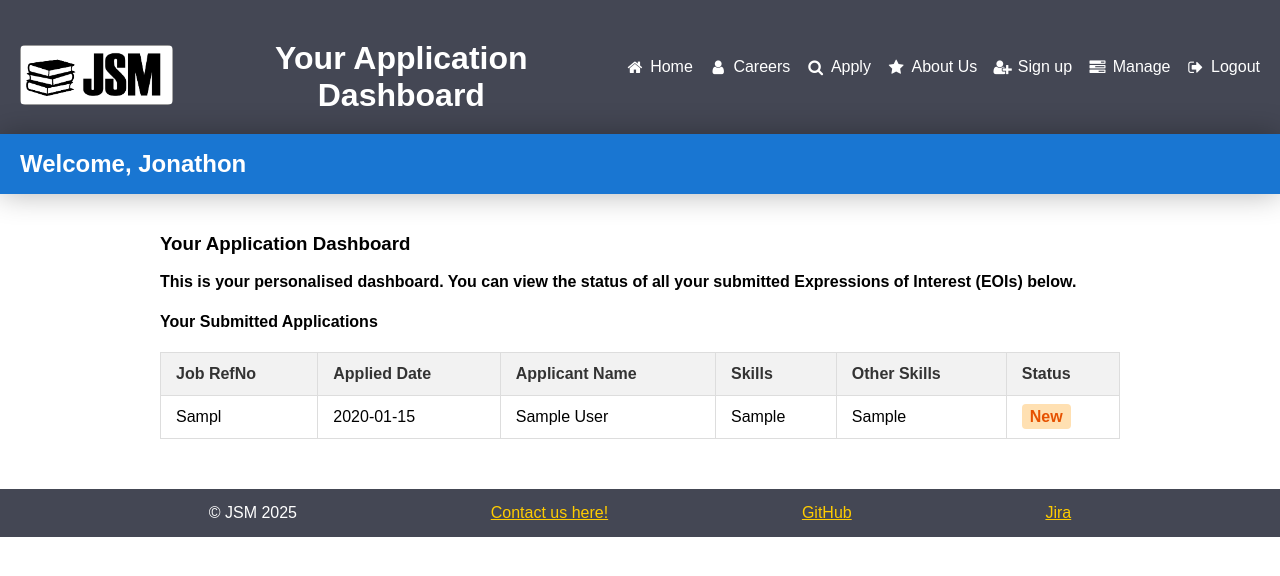
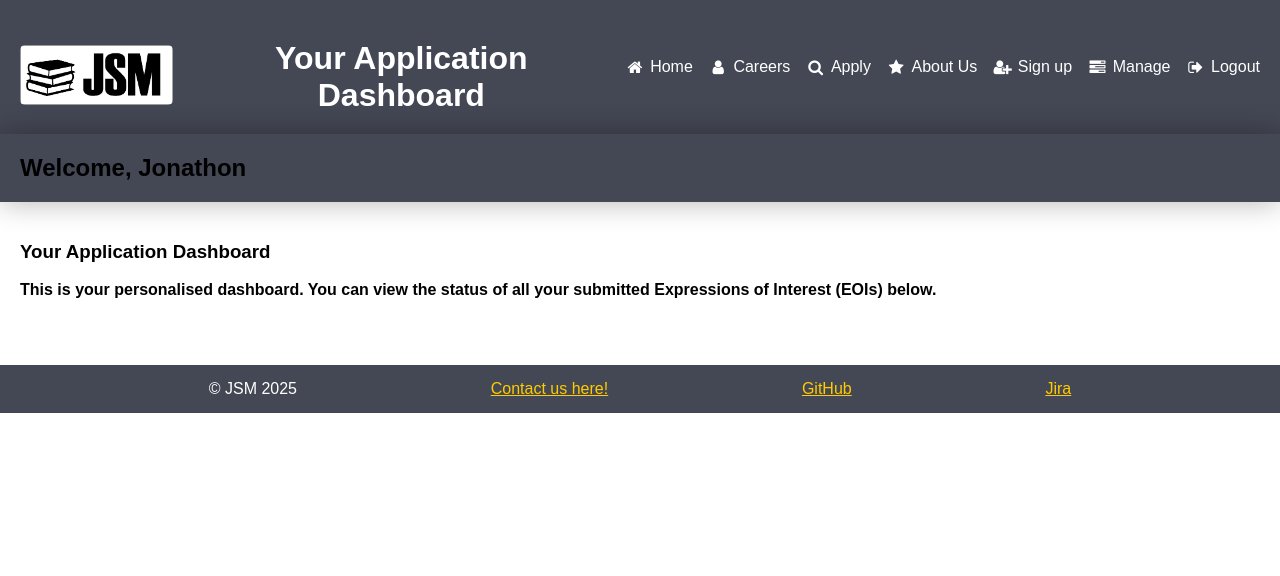
Before and after one commit to mph3196/appliedWebProjectPart2, a PHP site: page /dashboard.php in a window 1280 px wide. Shown: the top 576 px of the page. Run offline with PHP 8.4, Linux system fonts and the light colour scheme; a user stored in the database is signed in; tables that the repository leaves empty hold one stand-in row (values such as "Sample post").

Commit message:
minor tweaks in login and dashboard reverted

```diff
--- a/dashboard.php
+++ b/dashboard.php
@@ -1,10 +1,9 @@
 <?php
-// Used GPT 5 to develop parts of the dashboard page
 
 if (session_status() == PHP_SESSION_NONE) {
     session_start();
 }
-
+//Authorization Check: Must be logged in
 if (!isset($_SESSION['name'])) {
     header('Location: login.php?error=Please log in to view your dashboard.');
     exit;
@@ -17,12 +16,6 @@ if (!isset($_SESSION['logged_in']) || $_SESSION['logged_in'] !== true) {
     exit;
 }
 
-// Set identifier from session (assuming 'name' is unique enough to filter)
-$user_identifier = $_SESSION['name'];
-$filter_column = 'FirstName';
-
-require_once "settings.php";
-
 $currentPage = 'dashboard';
 $pageTitle = 'JSM Dashboard Page';
 $pageDescription = 'Dashboard page for users in JSM website';
@@ -31,145 +24,21 @@ $pageHeading = 'Your Application Dashboard';
 include 'header.inc';
 include 'nav.inc';
 
+require_once "settings.php";
 // Connect to the database
 $conn = mysqli_connect($host, $user, $password, $database);
 if (!$conn) {
     die("<div style='padding: 20px;'><p style='color: red;'>Database connection error: " . mysqli_connect_error() . "</p></div>");
 }
-
-// Query to fetch current user's EOIs
-$user_id = $_SESSION['user_id'];
-
-$query = "SELECT RefNo, ApplyDate, FirstName, LastName, Skills, OtherSkills, Status
-          FROM eoi
-          WHERE ID = $user_id
-          ORDER BY ApplyDate DESC";
-
-$result = mysqli_query($conn, $query);
-
-if (!$result) {
-    $error = "Error fetching applications: " . mysqli_error($dbconn);
-}
 ?>
-
-<style>
-    .user-header {
-        background: #1976d2;
-        color: white;
-        padding: 1em 20px;
-        display: flex;
-        justify-content: space-between;
-        align-items: center;
-    }
-    .content-area {
-        padding: 20px;
-        max-width: 1000px;
-        margin: 0 auto;
-    }
-    .table-responsive {
-        overflow-x: auto;
-        margin-top: 20px;
-    }
-    .eoi-table {
-        width: 100%;
-        min-width: 700px;
-        border-collapse: collapse;
-        box-shadow: 0 2px 5px rgba(0,0,0,0.1);
-    }
-    .eoi-table th, .eoi-table td {
-        border: 1px solid #ddd;
-        padding: 12px 15px;
-        text-align: left;
-    }
-    .eoi-table th {
-        background-color: #f2f2f2;
-        color: #333;
-        font-weight: bold;
-    }
-    .eoi-table tr:nth-child(even) {
-        background-color: #f9f9f9;
-    }
-    .eoi-table tr:hover {
-        background-color: #f0f8ff;
-    }
-    .status-new {
-        background-color: #ffe0b2;
-        color: #e65100;
-        padding: 4px 8px;
-        border-radius: 4px;
-        font-weight: bold;
-    }
-    .status-current {
-        background-color: #bbdefb;
-        color: #1565c0;
-        padding: 4px 8px;
-        border-radius: 4px;
-        font-weight: bold;
-    }
-    .status-final {
-        background-color: #c8e6c9;
-        color: #2e7d32;
-        padding: 4px 8px;
-        border-radius: 4px;
-        font-weight: bold;
-    }
-</style>
 
 <header class="user-header">
     <h2 style="margin:0;">Welcome, <?php echo htmlspecialchars($_SESSION['name']); ?></h2>
 </header>
 
-<div class="content-area">
+<div style="padding: 20px;">
     <h3><?php echo $pageHeading; ?></h3>
     <p><strong>This is your personalised dashboard. You can view the status of all your submitted Expressions of Interest (EOIs) below.</strong></p>
-
-    <?php if (isset($error)): ?>
-        <p style='color: red;'>Error: <?php echo $error; ?></p>
-    <?php endif; ?>
-
-    <?php if ($result && mysqli_num_rows($result) > 0): ?>
-        <h4>Your Submitted Applications</h4>
-
-        <div class="table-responsive">
-            <table class="eoi-table">
-                <thead>
-                    <tr>
-                        <th>Job RefNo</th>
-                        <th>Applied Date</th>
-                        <th>Applicant Name</th>
-                        <th>Skills</th>
-                        <th>Other Skills</th>
-                        <th>Status</th>
-                    </tr>
-                </thead>
-                <tbody>
-                    <?php while ($row = mysqli_fetch_assoc($result)):
-                        $status_class = strtolower($row['Status']);
-                        $status_class = "status-" . ($status_class === 'new' ? 'new' : ($status_class === 'current' ? 'current' : 'final'));
-                    ?>
-                        <tr>
-                            <td><?php echo htmlspecialchars($row['RefNo']); ?></td>
-                            <td><?php echo htmlspecialchars($row['ApplyDate']); ?></td>
-                            <td><?php echo htmlspecialchars($row['FirstName']) . ' ' . htmlspecialchars($row['LastName']); ?></td>
-                            <td><?php echo htmlspecialchars($row['Skills']); ?></td>
-                            <td><?php echo htmlspecialchars($row['OtherSkills']); ?></td>
-                            <td><span class="<?php echo $status_class; ?>"><?php echo htmlspecialchars($row['Status']); ?></span></td>
-                        </tr>
-                    <?php endwhile; ?>
-                </tbody>
-            </table>
-        </div>
-    <?php else: ?>
-        <p>You currently have no Expressions of Interest (EOIs) to display.</p>
-        <p>Ready to apply for a job? Check out our <a href="jobs.php">Job Vacancies page</a>.</p>
-    <?php endif; ?>
-
-    <?php
-    if ($result) {
-        mysqli_free_result($result);
-    }
-    mysqli_close($conn);
-    ?>
 </div>
 
 <?php include 'footer.inc'; ?>
```
Also changed, not shown: login.php (+10 -13 lines).
